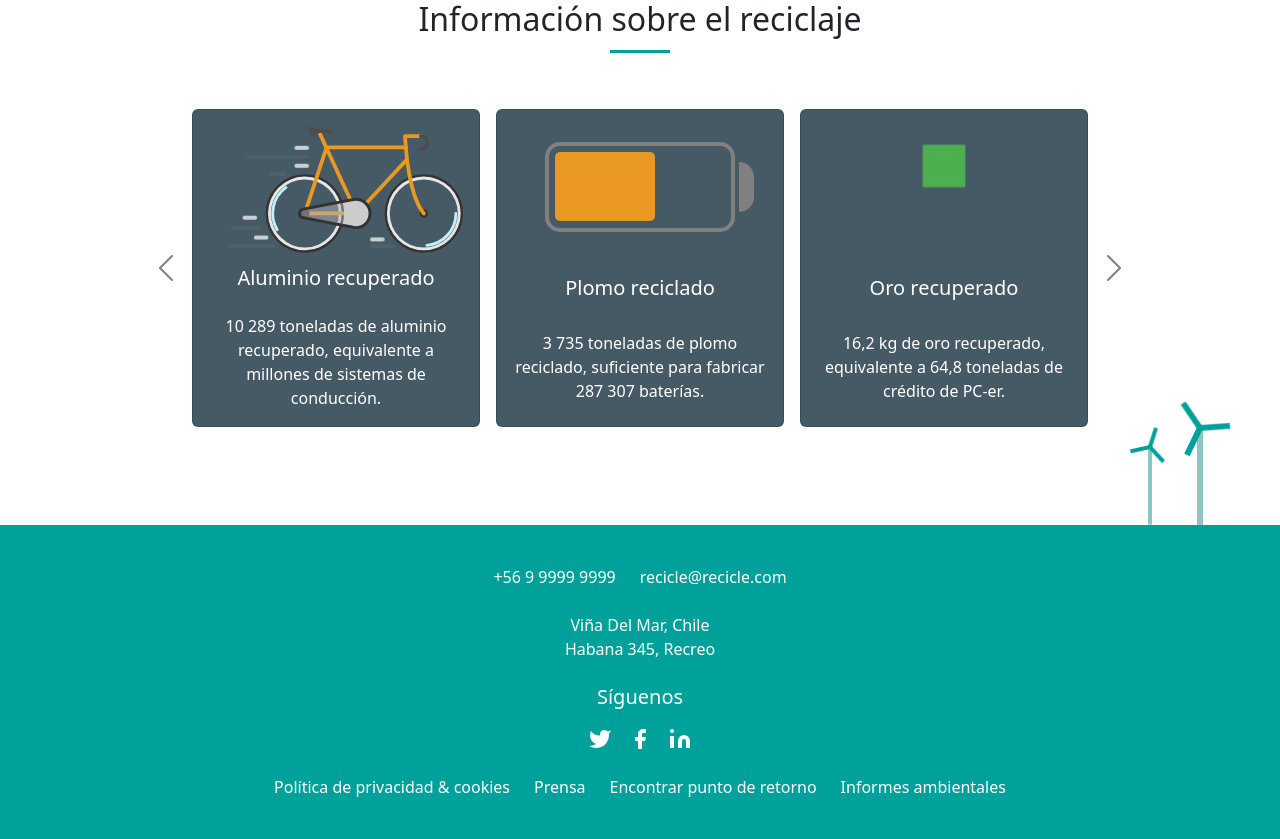
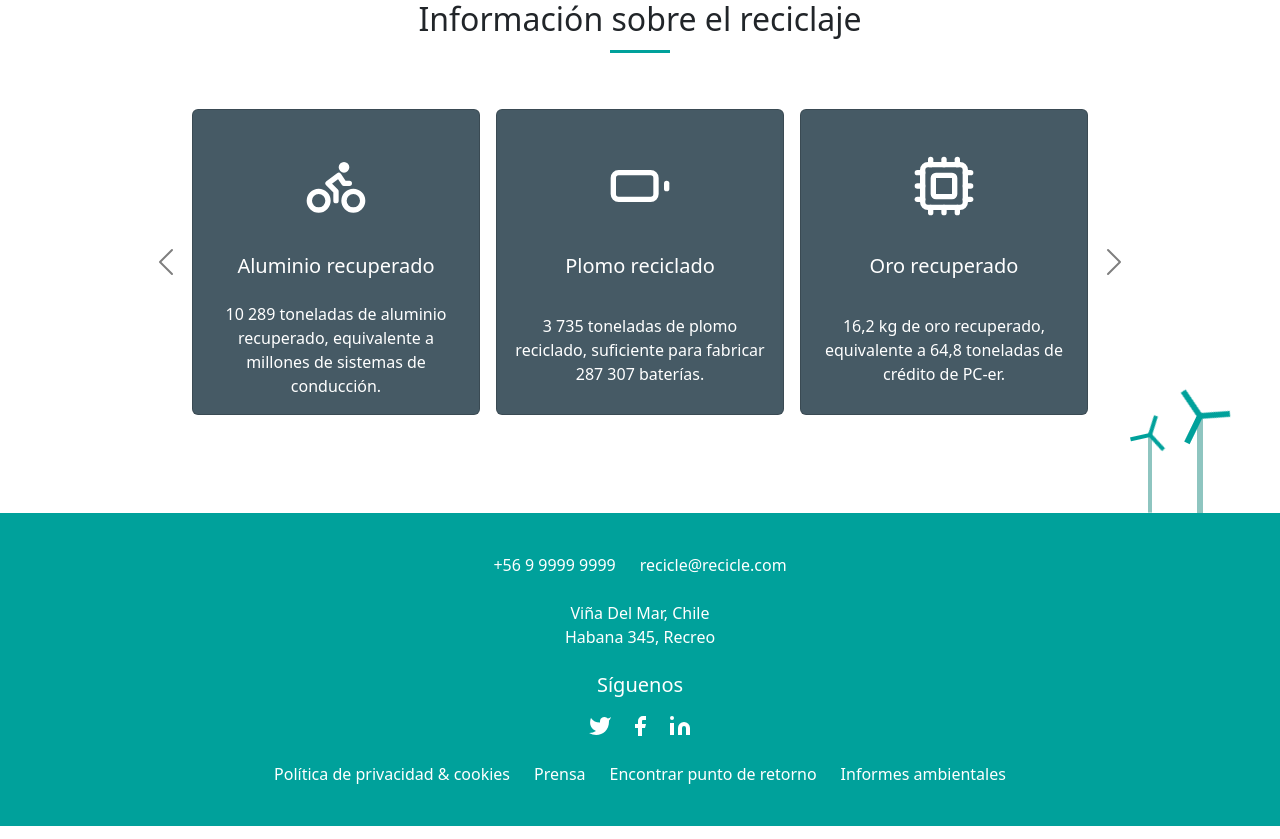
Before and after one commit to Complinator/recicle, a React (Create React App) app: page /points in a window 1280 px wide. Shown: the part 1080-1919 px from the top of the page. Built offline with nearby package versions, Linux system fonts and the light colour scheme.

Commit message:
completed carroussel

```diff
--- a/src/components/Pages/Components/Carousel.js
+++ b/src/components/Pages/Components/Carousel.js
@@ -1,74 +1,39 @@
 import React from 'react';
 import { Carousel, Card, CardBody } from 'react-bootstrap';
-import { motion } from 'framer-motion';
-import Bicycle from '../Figures/Bicycle';
-import Batery from '../Figures/Batery';
-import Globe from '../Figures/Globe';
-import { Earth } from 'lucide-react';
-
-const AnimatedIcon = ({ icon, color }) => {
-  return (
-    <motion.div
-      initial={{ scale: 0.8 }}
-      animate={{ scale: 1 }}
-      transition={{ duration: 1, repeat: Infinity, repeatType: 'reverse' }}
-      className="d-flex justify-content-center mb-3"
-    >
-      <svg viewBox="0 0 100 100" fill={color} style={{ width: '80px', height: '80px' }}>
-        {icon}
-      </svg>
-    </motion.div>
-  );
-};
+import { Earth, Cpu, Bus, CircuitBoard, Battery, Bike } from 'lucide-react';
 
 const InfoCarousel = () => {
-
-  const busIcon = (
-    <>
-      <path d="M30 30h40v40H30z" />
-      <path d="M70 30h40v40H70z" />
-    </>
-  );
-
-  const chipIcon = (
-    <>
-      <path d="M20 20h60v60H20z" />
-      <path d="M30 30h40v40H30z" />
-      <path d="M40 40h20v20H40z" />
-    </>
-  );
-
   const carouselItems = [
     [
       {
-        Icon: Bicycle,
+        Icon: () => <Bike size={64} className="text-center mx-auto" />,
         title: "Aluminio recuperado",
         text: "10 289 toneladas de aluminio recuperado, equivalente a millones de sistemas de conducción."
       },
       {
-        Icon: Batery,
+        Icon: () => <Battery size={64} className="text-center mx-auto" />,
         title: "Plomo reciclado",
         text: "3 735 toneladas de plomo reciclado, suficiente para fabricar 287 307 baterías."
       },
       {
-        Icon: () => <AnimatedIcon icon={chipIcon} color="#4CAF50" />,
+        Icon: () => <Cpu size={64} className="text-center mx-auto" />,
         title: "Oro recuperado",
         text: "16,2 kg de oro recuperado, equivalente a 64,8 toneladas de crédito de PC-er."
       }
     ],
     [
       {
-        Icon: () => <Earth size={64} />,
+        Icon: () => <Earth size={64} className="text-center mx-auto" />,
         title: "Cable reciclado",
         text: "16 209 toneladas de cable reciclado, equivalente a dar cuatro vueltas alrededor del planeta."
       },
       {
-        Icon: () => <AnimatedIcon icon={busIcon} color="#4CAF50" />,
+        Icon: () => <Bus size={64} className="text-center mx-auto" />,
         title: "Importancia del reciclaje",
         text: "Reciclar es fundamental para disminuir el volumen de residuos electrónicos en vertederos y promover la sostenibilidad."
       },
       {
-        Icon: () => <AnimatedIcon icon={chipIcon} color="#4CAF50" />,
+        Icon: () => <CircuitBoard size={64} className="text-center mx-auto" />,
         title: "Descubre los puntos de reciclaje",
         text: "Localiza fácilmente los puntos de reciclaje y servicio técnico más cercanos a ti."
       }
@@ -97,7 +62,7 @@ const InfoCarousel = () => {
                 }}
               >
                 <CardBody className="d-flex flex-column flex-grow-1">
-                  <div className="justify-content-center" style={{height: "50%", overflow: "hidden", margin: "auto 0"}}>
+                  <div className="d-flex justify-content-center align-items-center" style={{height: "120px"}}>
                     <item.Icon />
                   </div>
                   <Card.Title className="text-center mb-3 mt-2" style={{ minHeight: '2rem' }}>
```
